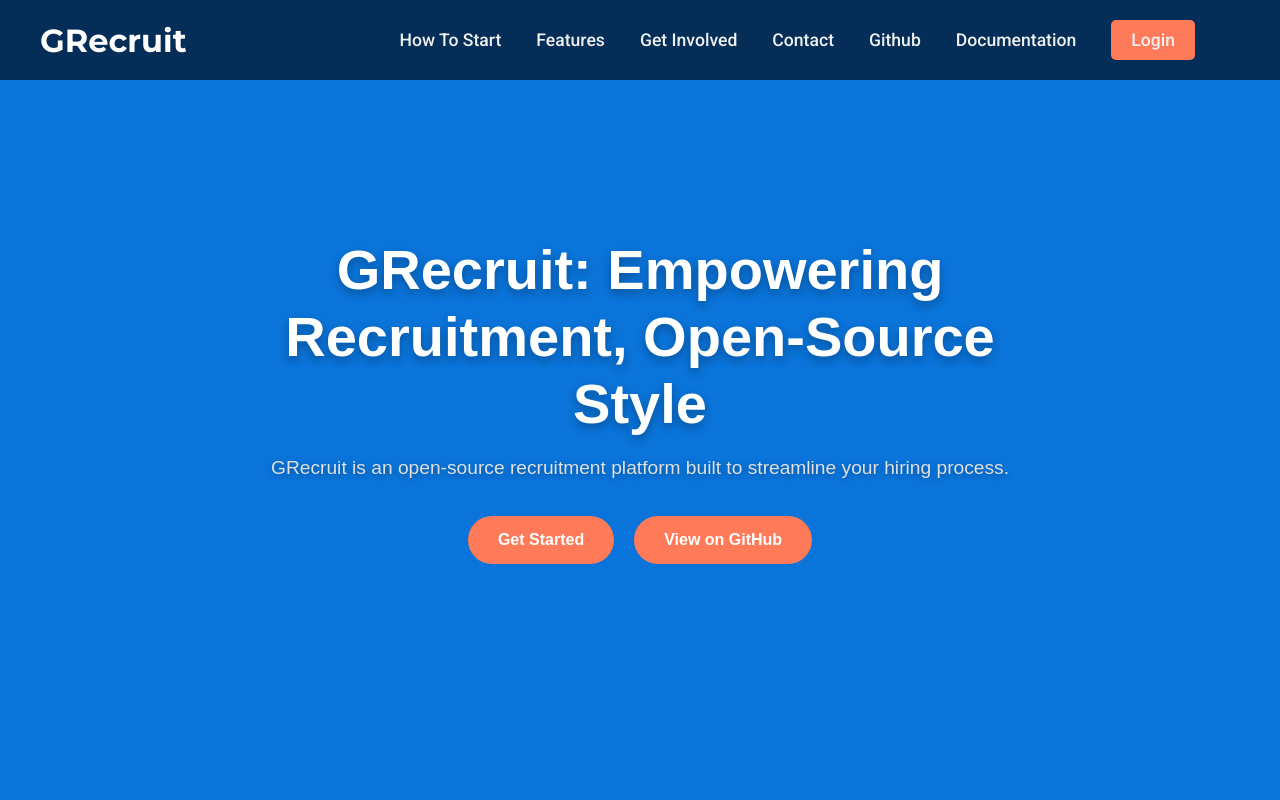
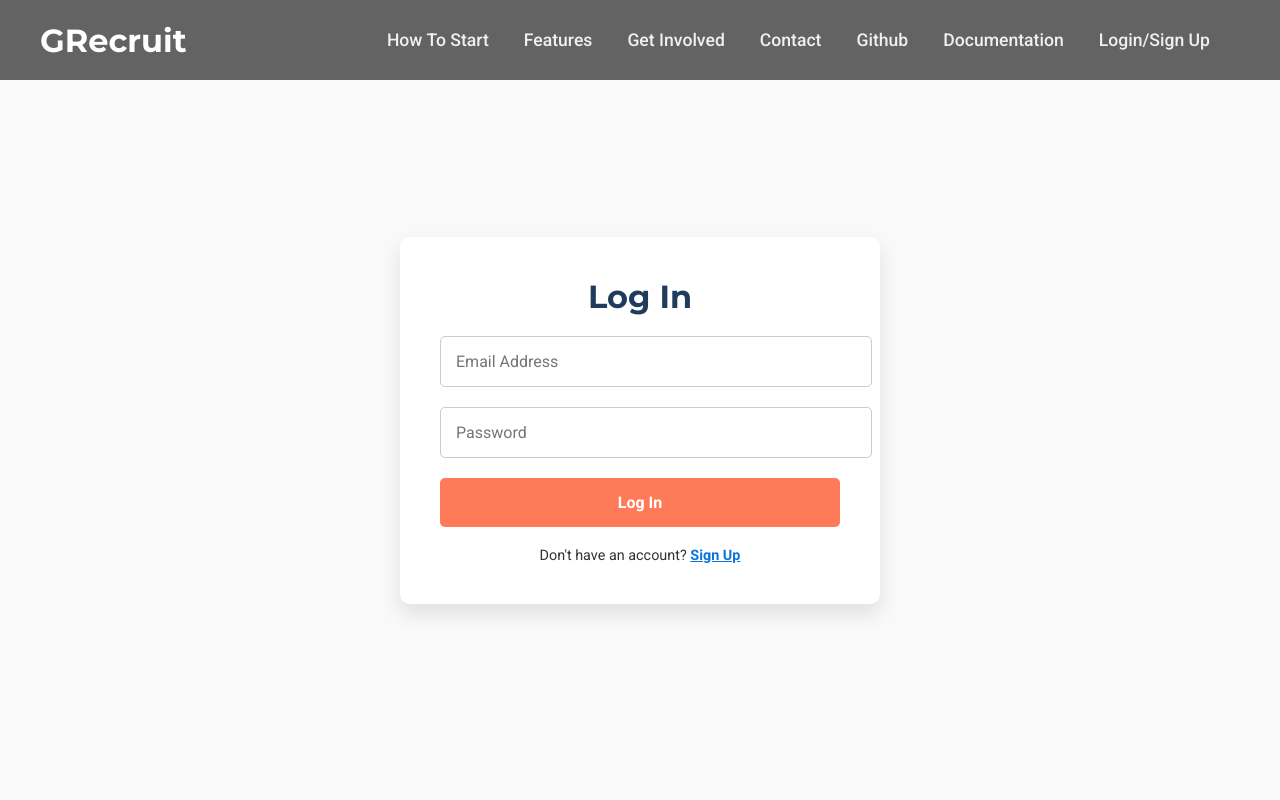
Before and after one commit to lokashrinav/grecruit, a React (Vite) app: page /login in a window 1280 px wide. Shown: the top 800 px of the page. Built offline with nearby package versions, Linux system fonts and the light colour scheme.

Commit message:
Added Log In/Sign Up Page

```diff
--- a/package.json
+++ b/package.json
@@ -10,6 +10,7 @@
     "preview": "vite preview"
   },
   "dependencies": {
+    "@supabase/supabase-js": "^2.45.6",
     "bootstrap": "^5.3.3",
     "react": "^18.3.1",
     "react-bootstrap": "^2.10.5",
--- a/src/App.jsx
+++ b/src/App.jsx
@@ -18,13 +18,13 @@ function App() {
     <Router> {/* Ensure the Router wraps your Routes */}
       <GlobalStyles />
       <div className="App">
-        <Header />
         <Routes>
           {/* Home Route includes Features, About, HowItWorks */}
           <Route
             path="/"
             element={
               <>
+                <Header />
                 <Features />
                 <About />
                 <HowItWorks />
--- a/src/components/Header.jsx
+++ b/src/components/Header.jsx
@@ -211,7 +211,7 @@ function Header() {
               <NavItem><Link to="/contact">Contact</Link></NavItem>
               <NavItem><a href="#security">Github</a></NavItem>
               <NavItem><a href="#contact">Documentation</a></NavItem>
-              <NavItem><LoginButton href="#login">Login</LoginButton></NavItem>
+              <NavItem><Link to="/login">Login/Sign Up</Link></NavItem>
             </NavLinks>
             <MenuIcon onClick={toggleMenu}>
               {menuOpen ? <FaTimes /> : <FaBars />}
--- a/src/pages/login.jsx
+++ b/src/pages/login.jsx
@@ -1,13 +1,303 @@
 import React, { useState } from 'react';
+import styled from 'styled-components';
+import { Link } from 'react-router-dom';
 import { FaGithub, FaBars, FaTimes } from 'react-icons/fa';
-import styled from 'styled-components';
-
-// Header Component
-function Login() {
 
 
+// Styled Components
+const LoginWrapper = styled.div`
+  display: flex;
+  justify-content: center;
+  align-items: center;
+  height: 100vh;
+  background-color: #f9f9f9;
+  padding: 20px;
+`;
+
+const LoginForm = styled.div`
+  background-color: white;
+  padding: 40px;
+  box-shadow: 0 10px 20px rgba(0, 0, 0, 0.1);
+  border-radius: 10px;
+  max-width: 400px;
+  width: 100%;
+  text-align: center;
+  font-family: 'Roboto', sans-serif;
+`;
+
+const FormTitle = styled.h2`
+  font-size: 2rem;
+  margin-bottom: 20px;
+  color: #203c5c;
+  font-family: 'Montserrat', sans-serif;
+`;
+
+const Input = styled.input`
+  width: 100%;
+  padding: 15px;
+  margin-bottom: 20px;
+  border: 1px solid #ccc;
+  border-radius: 5px;
+  font-size: 1rem;
+  font-family: 'Roboto', sans-serif;
+
+  &:focus {
+    outline: none;
+    border-color: #0a74da;
+  }
+`;
+
+const Button = styled.button`
+  width: 100%;
+  padding: 15px;
+  font-size: 1rem;
+  font-weight: bold;
+  border: none;
+  border-radius: 5px;
+  background-color: #ff7a59;
+  color: white;
+  cursor: pointer;
+  transition: background-color 0.3s;
+
+  &:hover {
+    background-color: #ff5a39;
+  }
+`;
+
+const ToggleFormLink = styled.p`
+  margin-top: 20px;
+  color: #333;
+  cursor: pointer;
+  font-size: 0.9rem;
+
+  span {
+    color: #0a74da;
+    font-weight: bold;
+    text-decoration: underline;
+  }
+`;
+const HeaderWrapper = styled.header`
+  position: relative;
+  background-color: #203c5c;
+  color: white;
+`;
+
+const Navbar = styled.nav`
+  display: flex;
+  justify-content: space-between;
+  align-items: center;
+  background-color: #203c5c;
+  position: absolute;
+  top: 0;
+  width: 100%;
+  z-index: 100;
+  background: rgba(0, 0, 0, 0.6);
+`;
+
+const Container = styled.div`
+  display: flex;
+  justify-content: space-between;
+  align-items: center;
+  max-width: 1200px;
+  margin: 0 auto;
+  width: 100%;
+`;
+
+const Logo = styled.div`
+  font-family: 'Montserrat', sans-serif;
+  font-weight: 700;
+  color: white;
+  font-size: 1.8rem;
+  transition: color 0.3s;
+  margin-right: 20px;
+
+  a {
+    text-decoration: none; /* Styling for the <a> */
+    h1 {
+      margin: 0;
+      font-size: 2rem; /* Styling specific to <h1> inside <a> */
+      color: white;
+    }
+  }
+`;
+
+const NavLinks = styled.ul`
+  display: flex;
+  gap: 35px;
+  list-style: none;
+  margin: 0;
+  padding: 30px;
+  font-family: 'Roboto', sans-serif;
+
+  @media (max-width: 900px) {
+    display: ${({ menuOpen }) => (menuOpen ? 'block' : 'none')}; /* Show or hide the menu */
+    position: absolute;
+    top: 0;
+    right: 0;
+    background: rgba(0, 0, 0, 0.9);
+    flex-direction: column;
+    width: 200px;
+    padding: 20px;
+    border-radius: 10px;
+    transition: transform 0.3s;
+  }
+`;
+
+const NavItem = styled.li`
+  margin: 0;
+
+  a {
+    color: #f0f0f0;
+    text-decoration: none;
+    font-size: 1.1rem;
+    font-weight: 500;
+    transition: color 0.3s;
+
+    &:hover {
+      color: #ff7a59;
+    }
+  }
+`;
+
+const GithubLink = styled.a`
+  display: flex;
+  align-items: center;
+  gap: 5px;
+  color: #ff7a59;
+  font-weight: bold;
+`;
+
+const MenuIcon = styled.div`
+  display: none;
+  cursor: pointer;
+  font-size: 1.5rem;
+  color: #fff;
+  transition: transform 0.3s;
+
+  &:hover {
+    transform: scale(1.1);
+  }
+
+  @media (max-width: 900px) {
+    display: block;
+  }
+  margin-right: 20px;
+`;
+
+const HeroSection = styled.div`
+  height: 100vh;
+  display: flex;
+  justify-content: center;
+  align-items: center;
+  text-align: center;
+  padding: 0 20px;
+  background: #0a74da;
+  position: relative;
+`;
+
+const HeroContent = styled.div`
+  max-width: 800px;
+  animation: fadeInUp 1.5s ease-out;
+
+  h1 {
+    font-size: 3.5rem;
+    margin-bottom: 1rem;
+    font-weight: 700;
+    line-height: 1.2;
+    color: #fff;
+    text-shadow: 0 4px 10px rgba(0, 0, 0, 0.3);
+  }
+
+  p {
+    font-size: 1.2rem;
+    margin-bottom: 2rem;
+    line-height: 1.6;
+    color: #e0e0e0;
+    text-shadow: 0 2px 6px rgba(0, 0, 0, 0.3);
+  }
+`;
+
+const HeroButtons = styled.div`
+  display: flex;
+  gap: 20px;
+  justify-content: center;
+`;
+
+const LoginButton = styled.a`
+  padding: 10px 20px;
+  background-color: #ff7a59;
+  color: white;
+  border-radius: 5px;
+  font-weight: bold;
+  transition: background-color 0.3s;
+  margin-right: 15px;
+
+  &:hover {
+    background-color: #ff5a39;
+  }
+`;
+
+// Login Component
+function Login() {
+  const [isLogin, setIsLogin] = useState(true);
+
+  // Toggle between Login and Sign Up forms
+  const toggleForm = () => {
+    setIsLogin(!isLogin);
+  };
+
+  const [menuOpen, setMenuOpen] = useState(false);
+
+  // Toggle menu for mobile devices
+  const toggleMenu = () => {
+    setMenuOpen(!menuOpen);
+  };
+
   return (
-    <div></div>
+    <LoginWrapper>
+      <Navbar>
+        <Container>
+          {/* Logo Section */}
+          <Logo>
+            <a href="/"><h1>GRecruit</h1></a>
+          </Logo>
+
+          {/* Navigation Links */}
+          <div>
+            <NavLinks menuOpen={menuOpen}>
+            <NavItem><a href="#features">How To Start</a></NavItem>
+              <NavItem><a href="#features">Features</a></NavItem>
+              <NavItem><a href="#involved">Get Involved</a></NavItem>
+              <NavItem><Link to="/contact">Contact</Link></NavItem>
+              <NavItem><a href="#security">Github</a></NavItem>
+              <NavItem><a href="#contact">Documentation</a></NavItem>
+              <NavItem><Link to="/login">Login/Sign Up</Link></NavItem>
+            </NavLinks>
+            <MenuIcon onClick={toggleMenu}>
+              {menuOpen ? <FaTimes /> : <FaBars />}
+            </MenuIcon>
+          </div>
+        </Container>
+      </Navbar>
+      <LoginForm>
+        <FormTitle>{isLogin ? 'Log In' : 'Sign Up'}</FormTitle>
+        <form>
+          {!isLogin && (
+            <Input type="text" placeholder="Full Name" required />
+          )}
+          <Input type="email" placeholder="Email Address" required />
+          <Input type="password" placeholder="Password" required />
+          {!isLogin && (
+            <Input type="password" placeholder="Confirm Password" required />
+          )}
+          <Button type="submit">{isLogin ? 'Log In' : 'Sign Up'}</Button>
+        </form>
+        <ToggleFormLink onClick={toggleForm}>
+          {isLogin ? 'Don\'t have an account? ' : 'Already have an account? '}
+          <span>{isLogin ? 'Sign Up' : 'Log In'}</span>
+        </ToggleFormLink>
+      </LoginForm>
+    </LoginWrapper>
   );
 }
 
```
Also changed, not shown: 1 other file (tests, documents, lock files or other folders).
